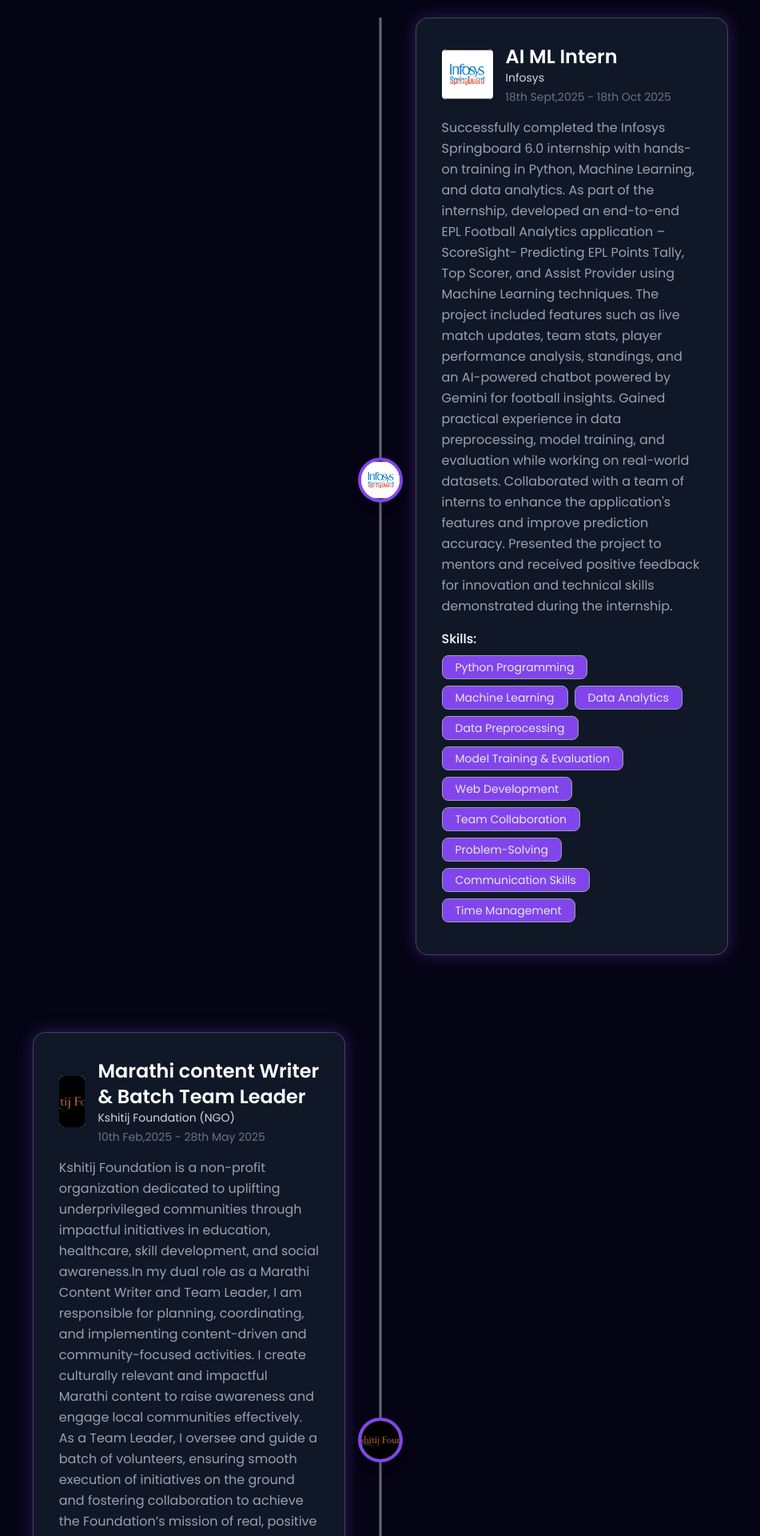
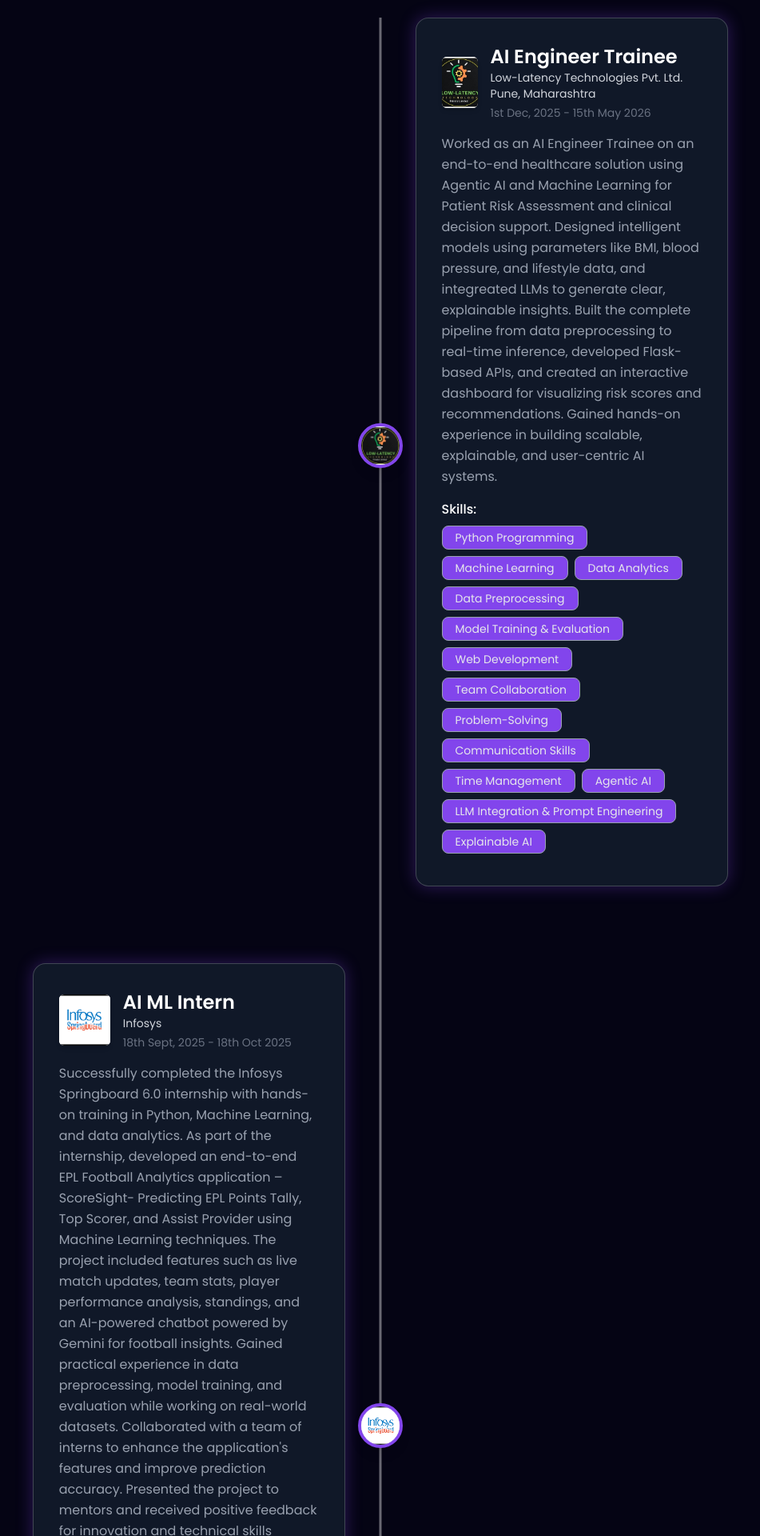
Before and after one commit to Saurabhsathawane17/MyPortfolio, a React (Vite) app: page / in a window 1280 px wide. Shown: the part 2100-4020 px from the top of the page at 80% size, without its empty margins (164-1115 px from the left). Built offline with nearby package versions, Linux system fonts and the light colour scheme; a web font is replaced by a local one.

Commit message:
update project information and improve overall structure.
Co-authored-by: Copilot <copilot@github.com>

```diff
--- a/src/App.jsx
+++ b/src/App.jsx
@@ -11,11 +11,11 @@ import BlurBlob from './components/BlurBlob.jsx';
 
 const App = () => {
   return (
-    <div className="bg-[#050414]">
+    <div className="relative w-full min-h-screen bg-[#050414]">
 
-      <BlurBlob position={{ top: '35%', left: '20%' }} size={{ width: '30%', height: '40%' }} />
+      <BlurBlob position={{ top: '3%', left: '15%' }} size={{ width: '600px', height: '600px' }} />
 
-      <div className="absolute inset-0 bg-[linear-gradient(to_right,#4f4f4f2e_1px,transparent_1px),linear-gradient(to_bottom,#4f4f4f2e_1px,transparent_1px)] bg-[size:14px_24px] [mask-image:radial-gradient(ellipse_60%_50%_0%,#000_70%,transparent_100%)]"></div>
+      <div className="fixed inset-0 -z-10 bg-[linear-gradient(to_right,#4f4f4f2e_1px,transparent_1px),linear-gradient(to_bottom,#4f4f4f2e_1px,transparent_1px)] bg-[size:14px_24px] [mask-image:radial-gradient(ellipse_60%_50%_0%,#000_70%,transparent_100%)]"></div>
 
       <div className="relative pt-20">
         <Navbar />
--- a/src/components/About.jsx
+++ b/src/components/About.jsx
@@ -21,7 +21,7 @@ const About = () => {
           <h3 className="text-xl sm:text-2xl md:text-3xl font-semibold mb-4 text-[#8245ec] leading-tight">
             <span className="text-white">I am a </span>
             <ReactTypingEffect
-              text={['AI ML Engineer', 'Python Developer','Data Science Enthusiast', 'ML Ops Engineer', 'DevOps Enthusiast', 'AI Research Enthusiast']}
+              text={['AI ML Engineer', 'Python Developer','Data Science Enthusiast', 'AI Research Enthusiast']}
               speed={100}
               eraseSpeed={50}
               typingDelay={500}
--- a/src/components/Education.jsx
+++ b/src/components/Education.jsx
@@ -19,18 +19,16 @@ const Education = () => {
       {/* Education Timeline */}
       <div className="relative">
         {/* Vertical line */}
-        <div className="absolute sm:left-1/2 left-0 transform -translate-x-1/2 sm:-translate-x-0 w-1 bg-white h-full"></div>
+        <div className="absolute sm:left-1/2 left-8 transform -translate-x-1/2 w-[3px] bg-white h-full opacity-40"></div>
 
         {/* Education Entries */}
         {education.map((edu, index) => (
           <div
             key={edu.id}
-            className={`flex flex-col sm:flex-row items-center mb-16 ${
-              index % 2 === 0 ? "sm:justify-start" : "sm:justify-end"
-            }`}
+            className={`relative flex flex-col sm:flex-row items-start sm:items-center mb-16`}
           >
             {/* Timeline Circle */}
-            <div className="absolute sm:left-1/2 left-0 transform -translate-x-1/2 bg-gray-400 border-4 border-[#8245ec] w-12 h-12 sm:w-16 sm:h-16 rounded-full flex justify-center items-center z-10">
+            <div className="absolute sm:left-1/2 left-8 transform -translate-x-1/2 -translate-y-2 bg-gray-300 border-4 border-[#8245ec] w-12 h-12 sm:w-14 sm:h-14 rounded-full flex justify-center items-center z-20 shadow-lg">
               <img
                 src={edu.img}
                 alt={edu.school}
@@ -40,28 +38,35 @@ const Education = () => {
 
             {/* Content Section */}
             <div
-              className={`w-full sm:max-w-md p-4 sm:p-8 rounded-2xl shadow-2xl border border-white bg-gray-900 backdrop-blur-md shadow-[0_0_20px_1px_rgba(130,69,236,0.3)] ${
-                index % 2 === 0 ? "sm:ml-0" : "sm:mr-0"
-              } sm:ml-44 sm:mr-44 ml-8 transform transition-transform duration-300 hover:scale-105`}
+              className={`
+                w-[calc(100%-4rem)] sm:w-full sm:max-w-xl lg:max-w-2xl
+                bg-gray-900 backdrop-blur-md
+                border border-white/20
+                rounded-2xl shadow-[0_0_20px_1px_rgba(130,69,236,0.3)]
+                p-6 sm:p-8
+                transform transition duration-300 hover:scale-[1.03]
+                ${index % 2 === 0 ? "ml-16 sm:ml-[55%]" : "ml-16 sm:ml-0 sm:mr-[55%]"}
+              `}
             >
               {/* Flex container for image and text */}
-              <div className="flex items-center space-x-6">
+              <div className="flex flex-col sm:flex-row items-start sm:items-center sm:space-x-6">
                 {/* School Logo/Image */}
-                <div className="w-24 h-16 bg-white rounded-md overflow-hidden">
+                <div className="w-24 h-16 mb-4 sm:mb-0 bg-white rounded-md overflow-hidden shadow-md shrink-0">
                   <img
                     src={edu.img}
-                    alt={edu.school}
+                    alt=""
+                    aria-hidden="true"
                     className="w-full h-full object-cover"
                   />
                 </div>
 
                 {/* Degree, School Name, and Date */}
-                <div className="flex flex-col justify-between">
+                <div className="flex flex-col justify-between flex-1 min-w-0">
                   <div>
-                    <h3 className="text-xl sm:text-xl font-semibold text-white">
+                    <h3 className="text-xl sm:text-xl font-semibold text-white break-words">
                       {edu.degree}
                     </h3>
-                    <h4 className="text-md sm:text-sm text-gray-300">
+                    <h4 className="text-md sm:text-sm text-gray-300 break-words">
                       {edu.school}
                     </h4>
                   </div>
@@ -70,8 +75,8 @@ const Education = () => {
                 </div>
               </div>
 
-              <p className="mt-4 text-gray-400 font-bold">Grade: {edu.grade}</p>
-              <p className="mt-4 text-gray-400">{edu.desc}</p>
+              <p className="mt-4 text-gray-400 font-bold break-words">Grade: {edu.grade}</p>
+              <p className="mt-4 text-gray-400 break-words">{edu.desc}</p>
             </div>
           </div>
         ))}
--- a/src/components/Experience.jsx
+++ b/src/components/Experience.jsx
@@ -19,15 +19,15 @@ const Experience = () => {
 
       <div className="relative">
         {/* Vertical Timeline Line */}
-        <div className="absolute left-1/2 transform -translate-x-1/2 w-[3px] bg-white h-full opacity-40"></div>
+        <div className="absolute sm:left-1/2 left-8 transform -translate-x-1/2 w-[3px] bg-white h-full opacity-40"></div>
 
         {experiences.map((experience, index) => (
           <div
             key={experience.id}
-            className={`relative flex flex-col sm:flex-row items-center mb-24`}
+            className={`relative flex flex-col sm:flex-row items-start sm:items-center mb-24`}
           >
             {/* Timeline Circle */}
-            <div className="absolute left-1/2 transform -translate-x-1/2 -translate-y-2 bg-gray-300 border-4 border-[#8245ec] w-12 h-12 sm:w-14 sm:h-14 rounded-full flex justify-center items-center z-20 shadow-lg">
+            <div className="absolute sm:left-1/2 left-8 transform -translate-x-1/2 -translate-y-2 bg-gray-300 border-4 border-[#8245ec] w-12 h-12 sm:w-14 sm:h-14 rounded-full flex justify-center items-center z-20 shadow-lg">
               <img
                 src={experience.img}
                 alt={experience.company}
@@ -38,13 +38,13 @@ const Experience = () => {
             {/* Experience Card */}
             <div
               className={`
-                w-full sm:max-w-xl lg:max-w-2xl
+                w-[calc(100%-4rem)] sm:w-full sm:max-w-xl lg:max-w-2xl
                 bg-gray-900 backdrop-blur-md
                 border border-white/20
                 rounded-2xl shadow-[0_0_20px_1px_rgba(130,69,236,0.3)]
                 p-6 sm:p-8
                 transform transition duration-300 hover:scale-[1.03]
-                ${index % 2 === 0 ? "sm:ml-[55%]" : "sm:mr-[55%]"}
+                ${index % 2 === 0 ? "ml-16 sm:ml-[55%]" : "ml-16 sm:ml-0 sm:mr-[55%]"}
               `}
             >
               {/* Header Section */}
@@ -52,7 +52,8 @@ const Experience = () => {
                 <div className="w-16 h-16 bg-white rounded-md overflow-hidden shadow-md">
                   <img
                     src={experience.img}
-                    alt={experience.company}
+                    alt=""
+                    aria-hidden="true"
                     className="w-full h-full object-cover"
                   />
                 </div>
@@ -75,9 +76,9 @@ const Experience = () => {
               <div className="mt-4">
                 <h5 className="font-medium text-white">Skills:</h5>
                 <ul className="flex flex-wrap mt-2">
-                  {experience.skills.map((skill, idx) => (
+                  {experience.skills.map((skill) => (
                     <li
-                      key={idx}
+                      key={skill}
                       className="bg-[#8245ec] text-gray-200 px-4 py-1 text-xs sm:text-sm rounded-lg mr-2 mb-2 border border-gray-400"
                     >
                       {skill}
--- a/src/components/Footer.jsx
+++ b/src/components/Footer.jsx
@@ -36,8 +36,8 @@ const Footer = () => {
         {/*social media */}
         <div className='flex flex-wrap justify-center space-x-4 mt-6'>
           {[
-            {icon: <FaLinkedin />,link:"https://FaLinkedin/in/saurabh-sathawane-64690430a"},
-            {icon: <FaInstagram />,link:"https://FaInstagram/saurabhsathawane16"},
+            {icon: <FaLinkedin />,link:"https://Linkedin.com/in/saurabh-sathawane"},
+            {icon: <FaInstagram />,link:"https://www.instagram.com/saurabhsathawane_16"},
           ].map((item,index) =>(
             <a
             key={index}
@@ -52,7 +52,7 @@ const Footer = () => {
         </div>
         {/*copyright text*/}
         <p className='text-sm text-gray-400 mt-6'>
-        © 2025 Saurabh Sathawane. All rights reserved.
+        © 2026 Saurabh Sathawane. All rights reserved.
         </p>
       </div>
     </footer>
--- a/src/components/Navbar.jsx
+++ b/src/components/Navbar.jsx
@@ -7,12 +7,12 @@ const Navbar = () => {
 
     const [isOpen, setIsOpen] = useState(false);
     const [activeSection, setActiveSection] = useState("");
-    const [isScrolled, SetIsScrolled] = useState(false);
+    const [isScrolled, setIsScrolled] = useState(false);
 
     //check scroll and check navbar background
     useEffect(() => {
       const handleScroll = () => {
-        SetIsScrolled(window.scrollY > 50)
+        setIsScrolled(window.scrollY > 50)
       };
       window.addEventListener("scroll", handleScroll);
       return () => window.removeEventListener("scroll",handleScroll);
@@ -54,11 +54,11 @@ const Navbar = () => {
             </div>
 
             {/*Desktop*/}
-            <ul className='md:flex space-x-8 text-grey-300'>
+            <ul className='hidden md:flex space-x-8 text-grey-300'>
                 {menuItems.map((item) =>(
-                    <li key={item.id} className='cursor-pointer hover:text-[#8245ec] ${
-                    activeSection === item.id ? "text-[#8245ec]" : ""
-                    }'>
+                    <li key={item.id} className={`cursor-pointer hover:text-[#8245ec] ${
+                      activeSection === item.id ? "text-[#8245ec]" : ""
+                    }`}>
                         <button onClick={() => handleMenuItemClick(item.id)}>
                             {item.label}
                         </button>
@@ -108,9 +108,10 @@ const Navbar = () => {
                 </button>
                 </li>
             ))}
+            <li>
             <div className="flex space-x-4">
               <a
-                href="https://github.com/Saurabhsathawne17"
+                href="https://github.com/Saurabhsathawane17"
                 target="_blank"
                 rel="noopener noreferrer"
                 className="text-gray-300 hover:text-white"
@@ -126,6 +127,7 @@ const Navbar = () => {
                 <FaLinkedin size={24} />
               </a>
             </div>
+            </li>
           </ul>
         </div>
       )}
--- a/src/constants.js
+++ b/src/constants.js
@@ -1,4 +1,4 @@
-//skills section logo's
+//skills section logos
 import htmlLogo from './assets/tech_logo/html.png';
 import cssLogo from './assets/tech_logo/css.png';
 import javascriptLogo from './assets/tech_logo/javascript.png';
@@ -16,21 +16,22 @@ import postgreLogo from './assets/tech_logo/postgre.png';
 import colabLogo from './assets/tech_logo/colab-logo.png';
 import jupyterLogo from './assets/tech_logo/jupyter-logo.png';
 
-//education section logo
+//education section logos
 import sunflagLogo from './assets/education_logo/sunflag_img.jpg';
 import springDaleLogo from './assets/education_logo/spring_dale_logo.jpg';
 import ghrceLogo from './assets/education_logo/ghrce_logo.png';
 
-//projects section logo's
+//projects section logos
 import movierecLogo from './assets/work_logo/movie_recommendation.jpg';
 import cropPredLogo from './assets/work_logo/crop_prediction.jpg';
 import CodeSenseLogo from './assets/work_logo/CodeSense.png';
 import ScoreSightLogo from './assets/work_logo/ScoreSight.jpg';
 
-//experience logo's
+//experience logos
 import kshitijFoundLogo from './assets/work_logo/kshitij_foundation.jpg';
 import Infosys_SpringboardLogo from './assets/work_logo/Infosys_Springboard.png';
 import InternpeLogo from './assets/work_logo/Internpe.jpg';
+import Low_LatencyLogo from './assets/work_logo/Low-Latency.jpg';
 
 export const SkillsInfo = [
   {
@@ -50,14 +51,12 @@ export const SkillsInfo = [
       { name: 'PostgreSQL', logo: postgreLogo },
     ],
   },
-    {
+  {
     title: 'Languages',
     skills: [
       { name: 'C', logo: cLogo },
       { name: 'C++', logo: cppLogo },
-      //{ name: 'Java', logo: javaLogo },
       { name: 'Python', logo: pythonLogo },
-      //{ name: 'JavaScript', logo: javascriptLogo },
     ],
   },
   {
@@ -67,7 +66,7 @@ export const SkillsInfo = [
       { name: 'GitHub', logo: githubLogo },
       { name: 'VS Code', logo: vscodeLogo },
       { name: 'colab', logo: colabLogo },
-      { name: 'jupyter',logo: jupyterLogo}
+      { name: 'jupyter', logo: jupyterLogo }
     ],
   },
 ];
@@ -76,10 +75,33 @@ export const SkillsInfo = [
 export const experiences = [
   {
     id: 0,
+    img:Low_LatencyLogo,
+    role: "AI Engineer Trainee",
+    company: "Low-Latency Technologies Pvt. Ltd. Pune, Maharashtra",
+    date: "1st Dec, 2025 - 15th May 2026",
+    desc: "Worked as an AI Engineer Trainee on an end-to-end healthcare solution using Agentic AI and Machine Learning for Patient Risk Assessment and clinical decision support. Designed intelligent models using parameters like BMI, blood pressure, and lifestyle data, and integreated LLMs to generate clear, explainable insights. Built the complete pipeline from data preprocessing to real-time inference, developed Flask-based APIs, and created an interactive dashboard for visualizing risk scores and recommendations. Gained hands-on experience in building scalable, explainable, and user-centric AI systems.",
+    skills: [
+      "Python Programming",
+      "Machine Learning",
+      "Data Analytics",
+      "Data Preprocessing",
+      "Model Training & Evaluation",
+      "Web Development",
+      "Team Collaboration",
+      "Problem-Solving",
+      "Communication Skills",
+      "Time Management",
+      "Agentic AI",
+      "LLM Integration & Prompt Engineering",
+      "Explainable AI",
+    ],
+  },
+  {
+    id: 1,
     img:Infosys_SpringboardLogo,
     role: "AI ML Intern",
     company: "Infosys",
-    date: "18th Sept,2025 - 18th Oct 2025",
+    date: "18th Sept, 2025 - 18th Oct 2025",
     desc: "Successfully completed the Infosys Springboard 6.0 internship with hands-on training in Python, Machine Learning, and data analytics. As part of the internship, developed an end-to-end EPL Football Analytics application – ScoreSight- Predicting EPL Points Tally, Top Scorer, and Assist Provider using Machine Learning techniques. The project included features such as live match updates, team stats, player performance analysis, standings, and an AI-powered chatbot powered by Gemini for football insights. Gained practical experience in data preprocessing, model training, and evaluation while working on real-world datasets. Collaborated with a team of interns to enhance the application's features and improve prediction accuracy. Presented the project to mentors and received positive feedback for innovation and technical skills demonstrated during the internship.",
     skills: [
       "Python Programming",
@@ -95,11 +117,11 @@ export const experiences = [
     ],
   },
   {
-    id: 1,
+    id: 2,
     img:kshitijFoundLogo,
     role: "Marathi content Writer & Batch Team Leader",
     company: "Kshitij Foundation (NGO)",
-    date: "10th Feb,2025 - 28th May 2025",
+    date: "10th Feb, 2025 - 28th May 2025",
     desc: "Kshitij Foundation is a non-profit organization dedicated to uplifting underprivileged communities through impactful initiatives in education, healthcare, skill development, and social awareness.In my dual role as a Marathi Content Writer and Team Leader, I am responsible for planning, coordinating, and implementing content-driven and community-focused activities. I create culturally relevant and impactful Marathi content to raise awareness and engage local communities effectively. As a Team Leader, I oversee and guide a batch of volunteers, ensuring smooth execution of initiatives on the ground and fostering collaboration to achieve the Foundation’s mission of real, positive social impact.",
     skills: [
       "Marathi Content Writing",
@@ -115,11 +137,11 @@ export const experiences = [
     ],
   },
   {
-    id: 2,
+    id: 3,
     img:InternpeLogo,
     role: "AI ML Intern",
     company: "Internpe",
-    date: "15th May,2024 - 15th June,2024",
+    date: "15th May, 2024 - 15th June, 2024",
     desc: "Completed a 4-week remote internship focused on AI and Machine Learning. Worked on 4 task-based ML projects, gaining hands-on experience in data preprocessing, model development, evaluation, and visualization using Python and popular ML libraries.",
     skills: [
       "Python Programming",
@@ -140,7 +162,7 @@ export const projects = [
     image: movierecLogo,
     tags: ["Python","Flask","JupyterNotebook","Pycharm","Machine Learning"],
     github: "https://github.com/Saurabhsathawane17/Movie-Recommendation-System-using-Machine-Learning.git",
-    //webapp:,
+    webapp: "",
   },
   {
     id: 1,
@@ -150,7 +172,7 @@ export const projects = [
     image: cropPredLogo,
     tags: ["HTML","CSS","Python","Machine Learning","Flask"],
     github: "https://github.com/Saurabhsathawane17/crop-prediction-system.git",
-    //webapp: "",
+    webapp: "",
   },
   {
     id: 2,
@@ -159,7 +181,7 @@ export const projects = [
     image: CodeSenseLogo,
     tags: ["MERN Stack","Node.js","Express.js","React.js","MongoDB","Google Generative AI"],
     github: "https://github.com/Saurabhsathawane17/CODESENSE-AI-Powered-Code-Reviewer.git",
-    //webapp: "",
+    webapp: "",
   },
   {
     id: 3,
@@ -168,7 +190,7 @@ export const projects = [
     image: ScoreSightLogo,
     tags: ["Python","Flask","Machine Learning","APIs","AI Chatbot"],
     github: "https://github.com/Saurabhsathawane17/ScoreSight-Predicting-EPL-Points-Tally-Top-Scorer.git",
-    //webapp: "",
+    webapp: "",
   },
 
 ];
@@ -181,7 +203,7 @@ export const education = [
     img: ghrceLogo,
     school: "G. H. Raisoni College of Engineering, Nagpur Maharashtra",
     date: "Nov 2022 - June 2026",
-    grade:"5th Semester- 9.06 CGPA",
+    grade:"7th Semester- 9.01 CGPA",
     desc: "Currently I'm pursuing my Bachelor of Technology with specialization in Artificial Intelligence from GHRCE, Nagpur.",
     degree:"Bachelor of Technology - B.Tech (Artificial Intelligence)",
   },
@@ -191,7 +213,7 @@ export const education = [
     school: "Sunny's Spring Dale School, Bhandara Maharashtra",
     date: "June 2020 - May 2022",
     grade: "70.33%",
-    desc: "I completed my class 12th education from Sunny's Spring Dale School, Bhandara, under the State Board, where I studied Physics, Chemistry, Mathematics, and Biology (PCMB) with Information Technology",
+    desc: "I completed my class 12th education from Sunny's Spring Dale School, Bhandara, under the State Board, where I studied Physics, Chemistry, Mathematics, and Biology (PCMB) with Information Technology.",
     degree: "HSC (XII) - PCMB with Information Technology",
   },
   {
@@ -199,8 +221,8 @@ export const education = [
     img:sunflagLogo,
     school:"Sunflag School, Bhandara Road, Warthi Maharashtra",
     date: "April 2017 - June 2020",
-    grade: "80.04%",
-    desc: "I completed my class 10th education from Sunflag School, Bhandara Road, Warthi Maharastra, under the CBSE board, where I studied Science with Computer Science",
+    grade: "80.4%",
+    desc: "I completed my class 10th education from Sunflag School, Bhandara Road, Warthi Maharashtra, under the CBSE board, where I studied Science with Computer Science.",
     degree: "CBSE(X), Science with Computer Science",
   },
 ]
```
Also changed, not shown: src/assets/work_logo/Low-Latency.jpg (added).
